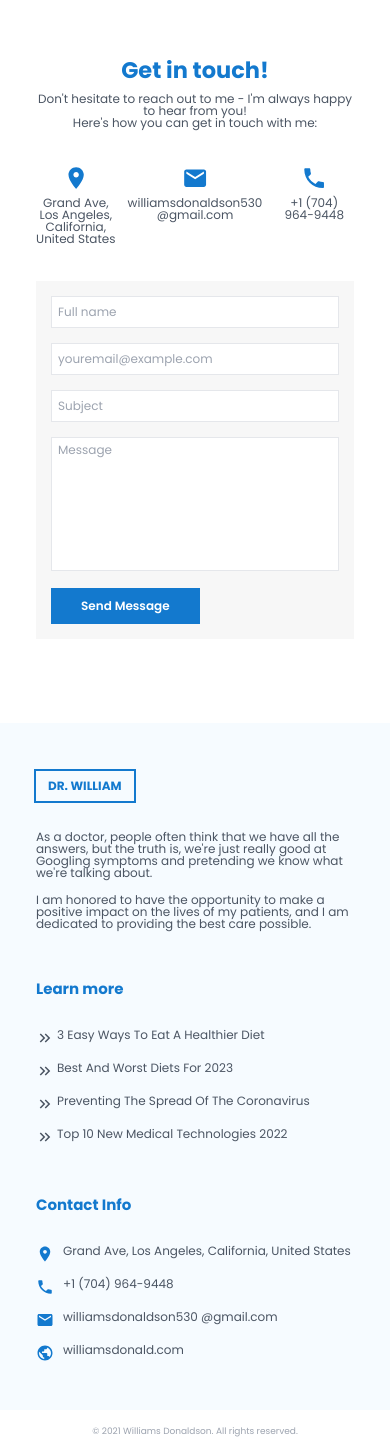
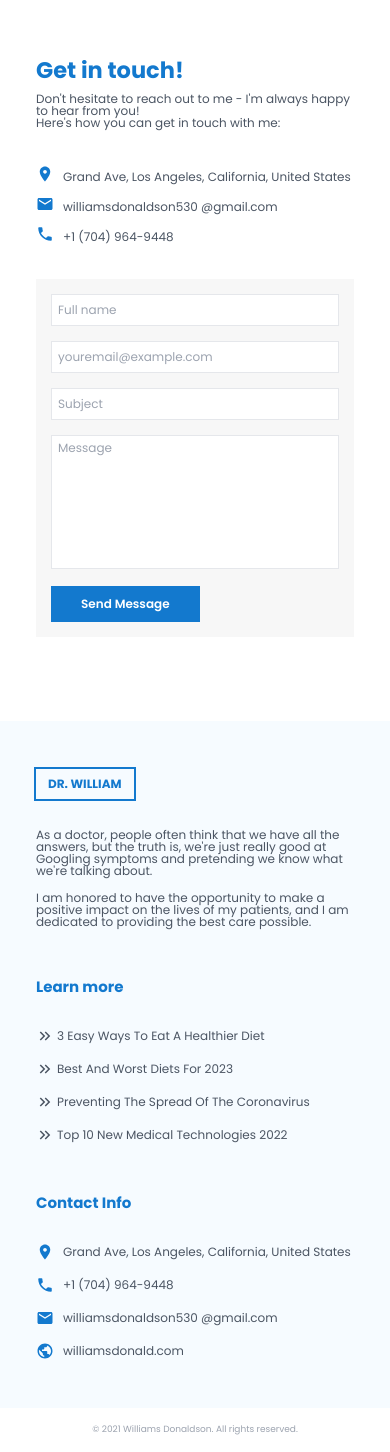
Before and after one commit to mikelisrael/doctor-portfolio-next, a Next.js app: page / in a window 390 px wide. Shown: the part 4431-5883 px from the top of the page. Built offline with nearby package versions, Linux system fonts and the light colour scheme.

Commit message:
Contact elements positioning

```diff
--- a/components/Contact.js
+++ b/components/Contact.js
@@ -28,30 +28,30 @@ const Contact = ({ contactRef }) => {
         ref={contactRef}
       >
         <div className="w-full xl:w-3/4 flex flex-col gap-12">
-          <div className="flex flex-col gap-3 items-center justify-center">
+          <div className="flex flex-col gap-3 md:items-center justify-center">
             <h2 className="text-3xl lg:text-4xl font-bold mt-2 title_text">
               Get in touch!
             </h2>
 
-            <p className="text-center">
+            <p className="md:text-center">
               Don't hesitate to reach out to me - I'm always happy to hear from
               you! <br /> Here's how you can get in touch with me:
             </p>
           </div>
 
-          <div className="flex justify-between items-center gap-4 w-full">
-            <div className="space-y-2 flex items-center self-start flex-col w-full text-center">
-              <LocationOnIcon fontSize="large" className="title_text" />
+          <div className="flex flex-col md:flex-row justify-between items-center gap-4 w-full">
+            <div className="space-y-2 flex items-center self-start md:flex-col gap-x-3 w-full md:text-center">
+              <LocationOnIcon className="title_text" />
               <p>Grand Ave, Los Angeles, California, United States</p>
             </div>
 
-            <div className="space-y-2 flex items-center self-start flex-col w-full text-center">
-              <EmailIcon fontSize="large" className="title_text" />
+            <div className="space-y-2 flex items-center self-start md:flex-col gap-x-3 w-full md:text-center">
+              <EmailIcon className="title_text" />
               <p>williamsdonaldson530 @gmail.com</p>
             </div>
 
-            <div className="space-y-2 flex items-center self-start flex-col w-full text-center">
-              <PhoneIcon fontSize="large" className="title_text" />
+            <div className="space-y-2 flex items-center self-start md:flex-col gap-x-3 w-full md:text-center">
+              <PhoneIcon className="title_text" />
               <p>+1 (704) 964-9448</p>
             </div>
           </div>
--- a/components/Footer.js
+++ b/components/Footer.js
@@ -37,7 +37,7 @@ const Footer = () => {
               href="https://www.health.harvard.edu/blog/3-easy-ways-to-eat-a-healthier-diet-2021010421673"
               target="_blank"
               rel="noreferrer"
-              className="flex items-start gap-1 hover:underline capitalize"
+              className="flex items-center md:items-start gap-1 hover:underline capitalize"
             >
               <KeyboardDoubleArrowRightIcon />
               <span>3 easy ways to eat a healthier diet</span>
@@ -46,7 +46,7 @@ const Footer = () => {
               href="https://www.everydayhealth.com/diet-and-nutrition/diet/us-news-best-diet-plans-mediterranean-dash-more/"
               target="_blank"
               rel="noreferrer"
-              className="flex items-start gap-1 hover:underline capitalize"
+              className="flex items-center md:items-start gap-1 hover:underline capitalize"
             >
               <KeyboardDoubleArrowRightIcon />
               <span>Best and Worst Diets for 2023</span>
@@ -55,7 +55,7 @@ const Footer = () => {
               href="https://www.health.harvard.edu/diseases-and-conditions/preventing-the-spread-of-the-coronavirus"
               target="_blank"
               rel="noreferrer"
-              className="flex items-start gap-1 hover:underline capitalize"
+              className="flex items-center md:items-start gap-1 hover:underline capitalize"
             >
               <KeyboardDoubleArrowRightIcon />
               <span>Preventing the spread of the coronavirus</span>
@@ -64,7 +64,7 @@ const Footer = () => {
               href="https://www.proclinical.com/blogs/2022-4/top-10-new-medical-technologies-2022"
               target="_blank"
               rel="noreferrer"
-              className="flex items-start gap-1 hover:underline capitalize"
+              className="flex items-center md:items-start gap-1 hover:underline capitalize"
             >
               <KeyboardDoubleArrowRightIcon />
               <span>Top 10 new medical technologies 2022</span>
@@ -76,22 +76,22 @@ const Footer = () => {
           <div className="mb-10 title_text font-bold text-xl">Contact Info</div>
 
           <div className="space-y-5">
-            <p className="flex items-start gap-3">
+            <p className="flex items-center md:items-start gap-3">
               <LocationOnIcon className="title_text" />
               <span>Grand Ave, Los Angeles, California, United States</span>
             </p>
 
-            <p className="flex items-start gap-3">
+            <p className="flex items-center md:items-start gap-3">
               <PhoneIcon className="title_text" />
               <span>+1 (704) 964-9448</span>
             </p>
 
-            <p className="flex items-start gap-3">
+            <p className="flex items-center md:items-start gap-3">
               <EmailIcon className="title_text" />{" "}
               <span>williamsdonaldson530 @gmail.com</span>
             </p>
 
-            <p className="flex items-start gap-3">
+            <p className="flex items-center md:items-start gap-3">
               <PublicIcon className="title_text" />{" "}
               <span className="break-all">williamsdonald.com</span>
             </p>
```
